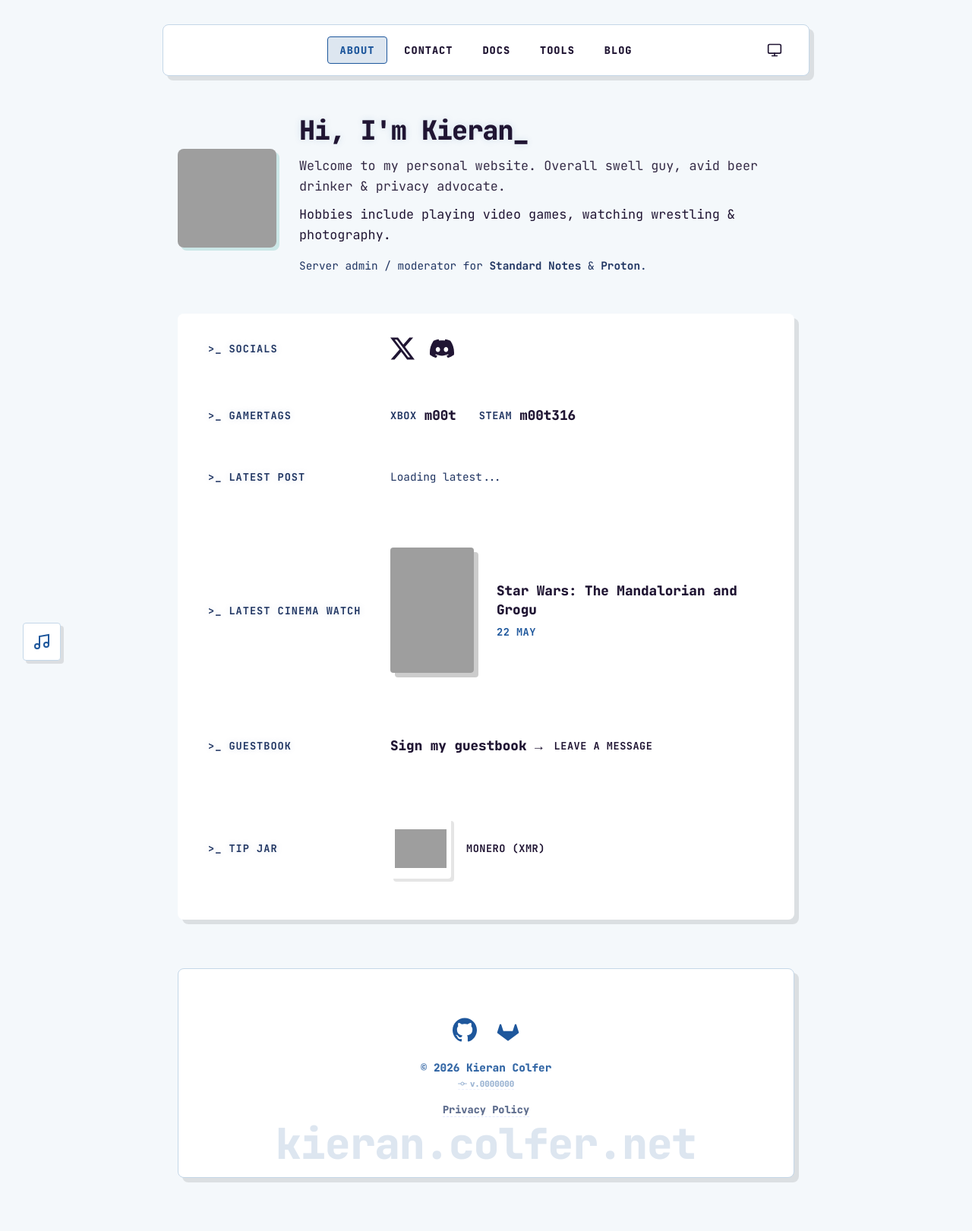
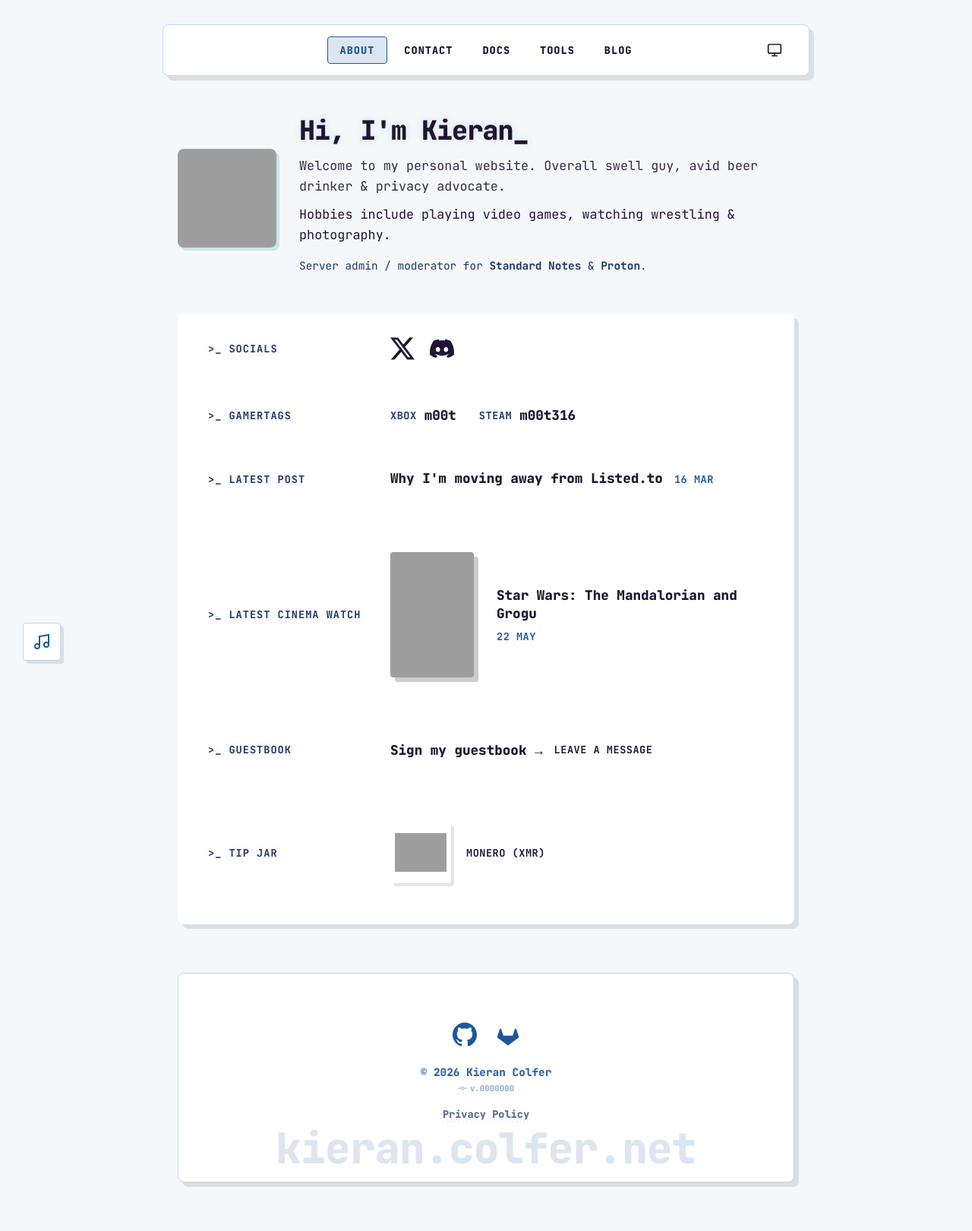
Before and after one commit to PASSK3YS/PASSK3YS.github.io, a Jekyll site: the page built from index.md, in a window 1280 px wide. Shown: the whole page at 76% size. Built offline with Jekyll 4.4.1, drawn with Linux system fonts in a browser that asks for light colours; some of the changed lines change nothing that is shown; grey boxes are pictures that could not be loaded.

Commit message:
chore: update dark theme elements

```diff
--- a/_layouts/default.html
+++ b/_layouts/default.html
@@ -92,7 +92,7 @@
         }
 
         [data-theme="dark"] .nav-header {
-            box-shadow: 6px 6px 0px rgba(0, 0, 0, 0.3);
+            box-shadow: 6px 6px 0px rgba(255, 255, 255, 0.1);
             border: 1px solid var(--border);
         }
 
@@ -163,6 +163,11 @@
             transform: translateY(20px); opacity: 0; visibility: hidden;
             transition: all 0.2s ease;
         }
+
+        [data-theme="dark"] .floating-player-wrapper {
+            box-shadow: 6px 6px 0px rgba(255, 255, 255, 0.1);
+        }
+
         .floating-player-wrapper.is-open { opacity: 1; visibility: visible; transform: translateY(0); }
         .floating-player-wrapper.ytm-active { display: block; }
         .ytm-maximized-content { padding: 15px; display: flex; flex-direction: column; gap: 10px; }
@@ -192,6 +197,10 @@
             box-shadow: 4px 4px 0px rgba(0, 0, 0, 0.1); z-index: 1000;
         }
 
+        [data-theme="dark"] .floating-music-btn {
+            box-shadow: 4px 4px 0px rgba(255, 255, 255, 0.1);
+        }
+
         .scroll-to-top {
             position: fixed; bottom: 30px; right: 30px; width: 50px; height: 50px;
             background: var(--nav-bg); color: var(--accent); border: 1px solid var(--border);
@@ -199,6 +208,11 @@
             box-shadow: 4px 4px 0px rgba(0, 0, 0, 0.1); z-index: 1000;
             opacity: 0; visibility: hidden; transition: opacity 0.1s ease;
         }
+
+        [data-theme="dark"] .scroll-to-top {
+            box-shadow: 4px 4px 0px rgba(255, 255, 255, 0.1);
+        }
+
         .scroll-to-top.visible { opacity: 1; visibility: visible; }
     </style>
 
--- a/index.md
+++ b/index.md
@@ -335,16 +335,21 @@
         }
     });
 
-fetch('/blog/')
-    .then(res => res.text())
-    .then(html => {
-        const firstPost = new DOMParser().parseFromString(html, 'text/html').querySelector('.post-list > div');
-        if (firstPost) {
-            const link = firstPost.querySelector('h2 a');
+fetch('/feed.json')
+    .then(res => res.json())
+    .then(data => {
+        if (data.items && data.items.length > 0) {
+            const firstPost = data.items[0];
+            let dateStr = "";
+            if (firstPost.date_published) {
+                const date = new Date(firstPost.date_published);
+                dateStr = date.toLocaleDateString('en-GB', { day: 'numeric', month: 'short' }).toUpperCase();
+            }
+
             document.getElementById('latest-blog-container').innerHTML = `
-                <a href="${link.getAttribute('href')}" class="card-link-wrapper" style="display: flex; align-items: center; flex-wrap: wrap; gap: 15px;">
-                    <p class="latest-title" style="margin: 0;">${link.textContent.trim()}</p>
-                    <p class="unified-meta">${firstPost.querySelector('div').textContent.trim()}</p>
+                <a href="${firstPost.url}" class="card-link-wrapper" style="display: flex; align-items: center; flex-wrap: wrap; gap: 15px;">
+                    <p class="latest-title" style="margin: 0;">${firstPost.title}</p>
+                    <p class="unified-meta">${dateStr}</p>
                 </a>`;
         }
     });
```
